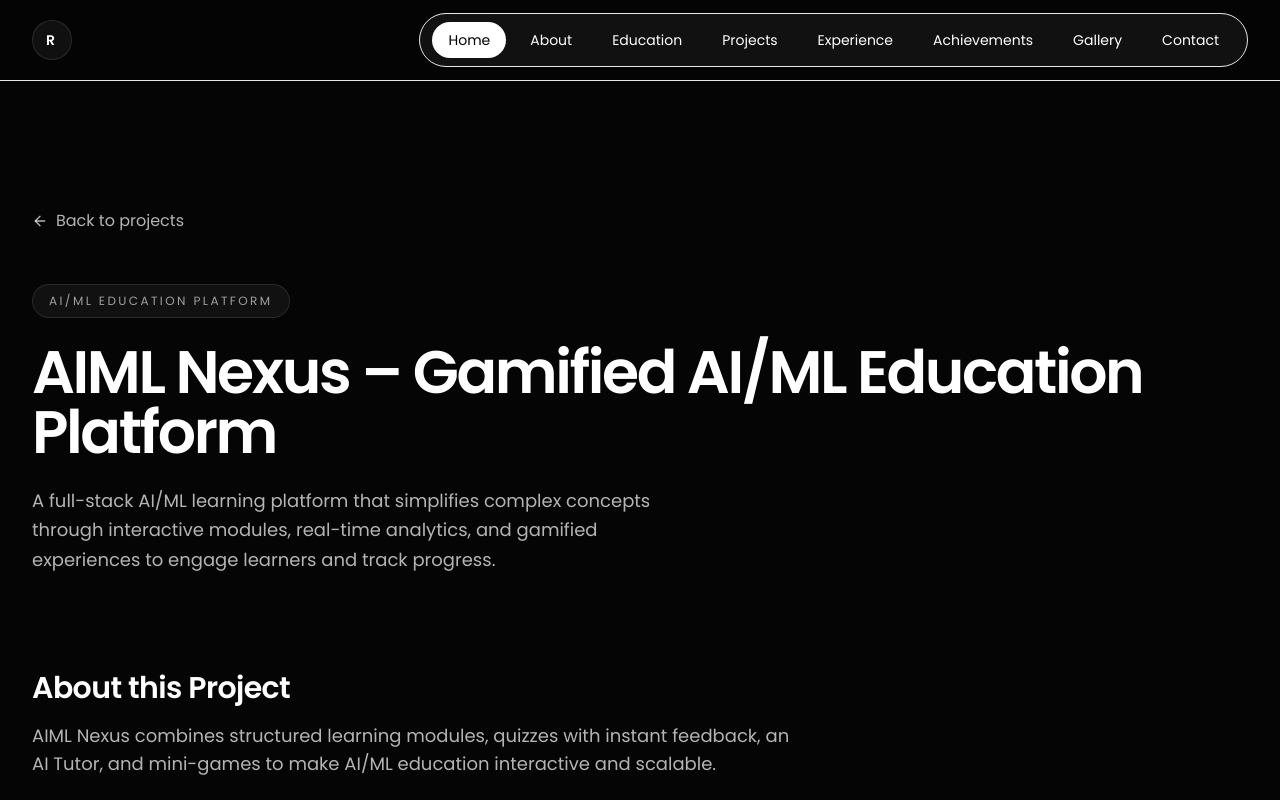
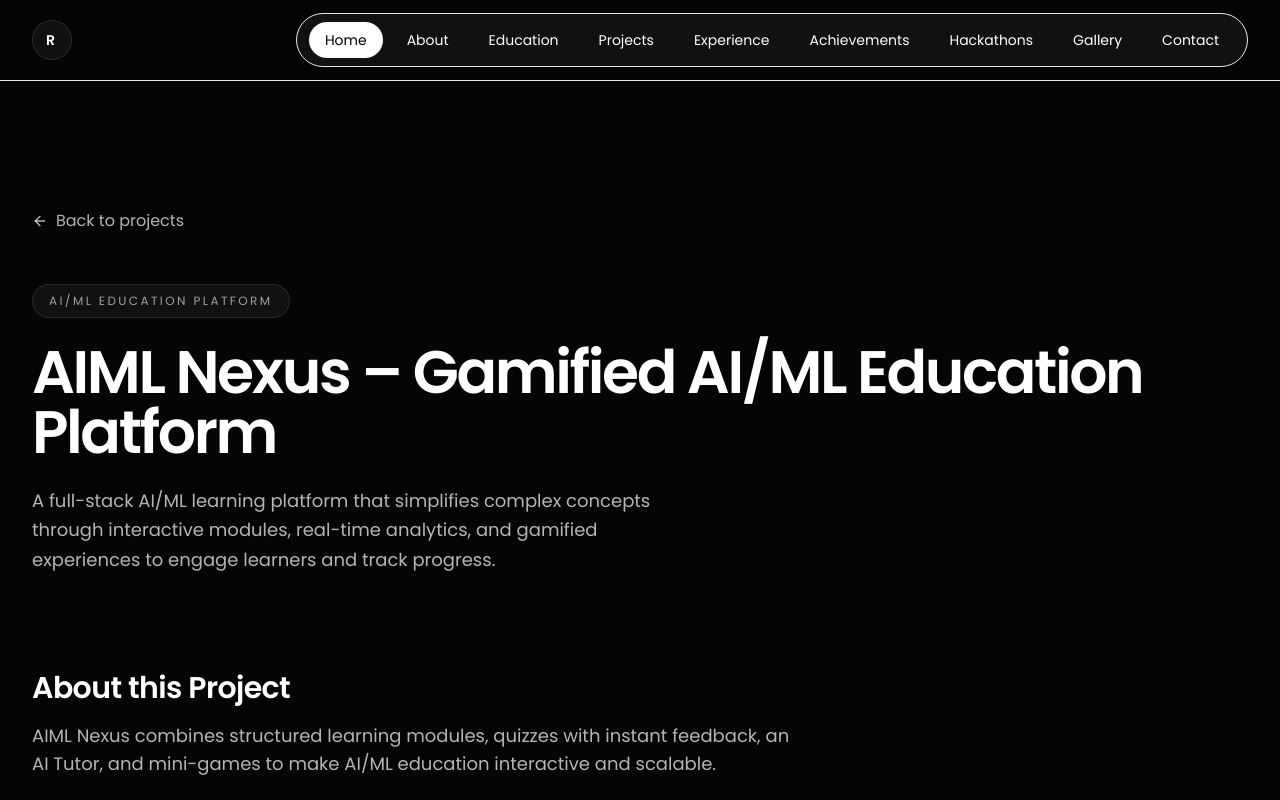
Before and after one commit to rohanumbarepatil/Rohan-protfolio, a React (Vite) app: page /projects/aiml-nexus in a window 1280 px wide. Shown: the top 800 px of the page. Built offline with nearby package versions, Linux system fonts and the light colour scheme.

Commit message:
feat: add Hackathons to navbar

```diff
--- a/src/data/portfolio.ts
+++ b/src/data/portfolio.ts
@@ -105,6 +105,7 @@ export const sectionIds: SectionId[] = [
   'experience',
   'achievements',
   'certifications',
+  'hackathons',
   'gallery',
   'resume',
   'contact',
@@ -117,6 +118,7 @@ export const navigation: NavItem[] = [
   { label: 'Projects', href: '#projects' },
   { label: 'Experience', href: '#experience' },
   { label: 'Achievements', href: '#achievements' },
+  { label: 'Hackathons', href: '#hackathons' },
   { label: 'Gallery', href: '#gallery' },
   { label: 'Contact', href: '#contact' },
 ]
--- a/src/types/portfolio.ts
+++ b/src/types/portfolio.ts
@@ -6,6 +6,7 @@ export type SectionId =
   | 'experience'
   | 'achievements'
   | 'certifications'
+  | 'hackathons'
   | 'gallery'
   | 'resume'
   | 'contact'
```
